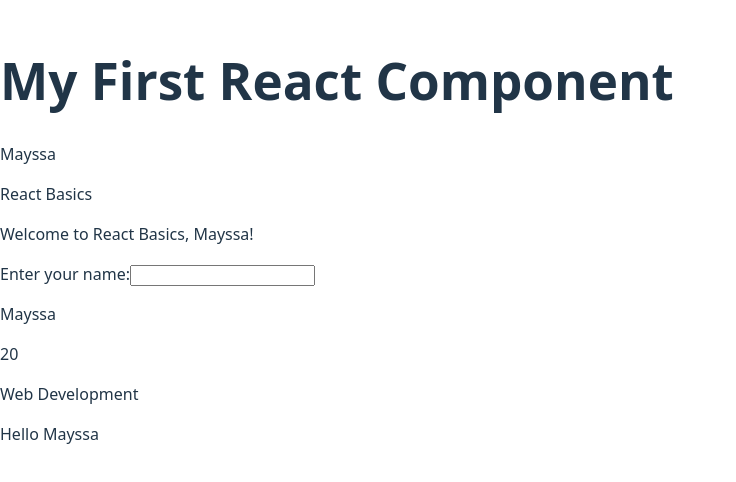
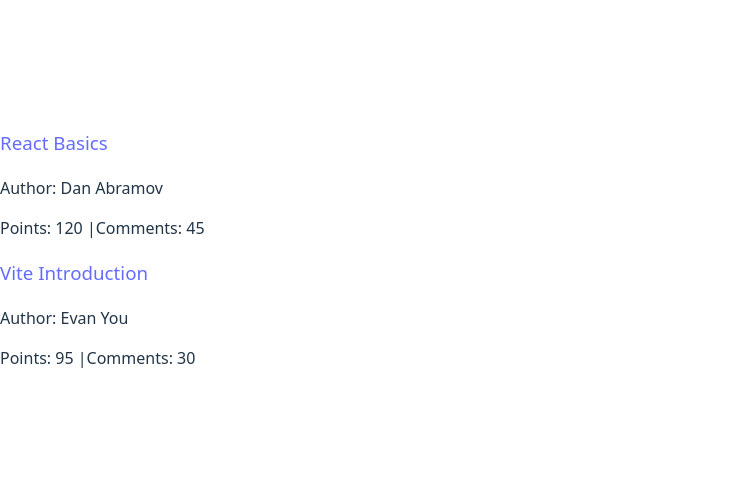
Before and after one commit to Mayssaa12/second, a React (Vite) app: page / in a window 1280 px wide. Shown: the part 160-642 px from the top of the page, without its empty margins (0-736 px from the left). Built offline with nearby package versions, Linux system fonts and the light colour scheme.

Commit message:
completed header section

```diff
--- a/src/App.jsx
+++ b/src/App.jsx
@@ -1,41 +1,56 @@
-// Step 1: Create the App component
+// Step 1: Data structure explanation
+// Each story has:
+// objectID → unique identifier (React key)
+// title → article title
+// url → link to article
+// author → who posted it
+// points → popularity score
+// num_comments → number of comments
+
+// React key should be objectID because it's unique.
+// This structure is realistic since APIs عادةً ترجع بيانات بهذا الشكل.
+
+// Step 2: Fake data outside the component
+const stories = [
+  {
+    objectID: 1,
+    title: "React Basics",
+    url: "https://react.dev",
+    author: "Dan Abramov",
+    points: 120,
+    num_comments: 45,
+  },
+  {
+    objectID: 2,
+    title: "Vite Introduction",
+    url: "https://vite.dev",
+    author: "Evan You",
+    points: 95,
+    num_comments: 30,
+  },
+];
+
+// Step 3–5: Render list using map()
 function App() {
-  // Step 2: Variable inside component
-  const studentName = "Mayssa";
-
-  // Step 3: Variable outside component
-  const courseTitle = "React Basics";
-
-  // Step 6: Object
-  const student = { name: "Mayssa", age: 20, track: "Web Development" };
-
-  // Step 7: Function
-  function sayHello() {
-    return "Hello " + studentName;
-  }
-
   return (
     <div>
-      <h1>My First React Component</h1>
-      <p>{studentName}</p>
-      <p>{courseTitle}</p>
-      <p>Welcome to {courseTitle}, {studentName}!</p>
-
-      <label htmlFor="studentInput">Enter your name:</label>
-      <input type="text" id="studentInput" />
-
-      <p>{student.name}</p>
-      <p>{student.age}</p>
-      <p>{student.track}</p>
-
-      <p>{sayHello()}</p>
+      {stories.map((story) => (
+        <div key={story.objectID}>
+          <h3>
+            <a href={story.url} target="_blank">{story.title}</a>
+          </h3>
+          <p>Author: {story.author}</p>
+          <span>Points: {story.points}</span> |
+          <span>Comments: {story.num_comments}</span>
+        </div>
+      ))}
     </div>
   );
 }
 
 export default App;
 
-// Step 8: Reflection
-// One thing I understand well in this lab: JSX variables
-// One thing that is still confusing: Why {} are required
-// One mistake I made and fixed: Forgot export default
+// Step 7: Reflection
+// Why is map() essential → Because it returns a new array of JSX elements for rendering lists.
+// Why is objectID the correct key? → Because it's unique and stable, unlike array index.
+// What will change with real API? → Instead of fake data, stories will come dynamically from Hacker News API.n
```
